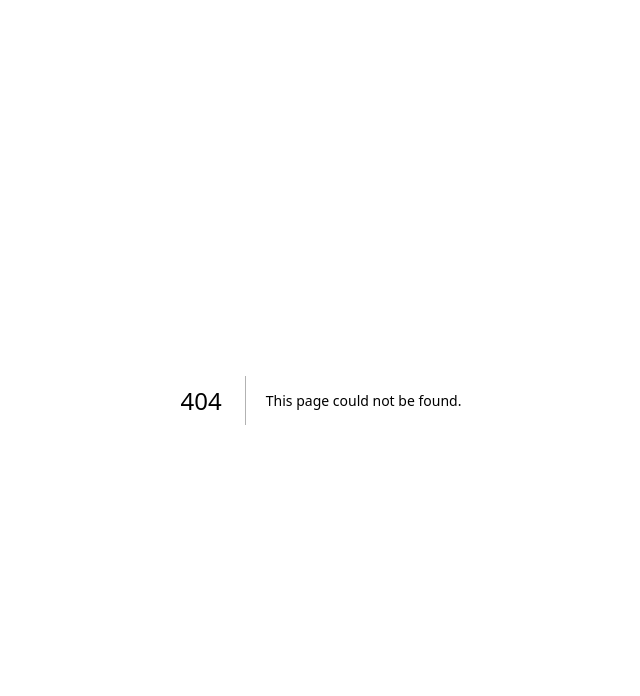
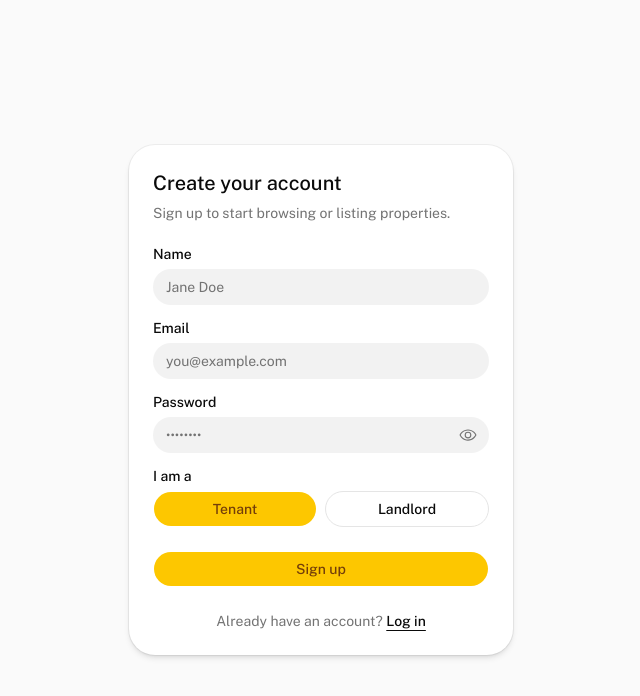
Before and after one commit to YeacinSanto/RentNestFrontend, a Next.js app: page /register in a window 1280 px wide. Before the commit this address had no page. Shown: the top 696 px of the page, without its empty margins (319-959 px from the left). Built offline with nearby package versions, Linux system fonts and the light colour scheme.

Commit message:
register

```diff
--- a/app/(authGroup)/_action/authAction.ts
+++ b/app/(authGroup)/_action/authAction.ts
@@ -50,3 +50,41 @@ export const loginAction = async (prevState : LoginState , formData: FormData) :
 
     return result
 }
+
+export type RegisterState = {
+    success : false,
+    statusCode : number,
+    message : string,
+    error : string
+} | undefined
+
+export const registerAction = async (prevState : RegisterState , formData: FormData) : Promise<RegisterState> => {
+
+    const name = formData.get("name");
+    const email = formData.get("email");
+    const password = formData.get("password");
+    const role = formData.get("role");
+
+    const payload = {
+        name,
+        email,
+        password,
+        role
+    }
+
+    const res = await fetch(`${process.env.BACKEND_API_URL}/api/auth/register`, {
+        method : "POST",
+        headers : {
+            "Content-Type" : "application/json"
+        },
+        body : JSON.stringify(payload)
+    });
+
+    const result = await res.json();
+
+    if(result.success){
+        redirect("/login")
+    }
+
+    return result
+}
--- /dev/null
+++ b/app/(authGroup)/_components/RegisterForm.tsx
@@ -0,0 +1,106 @@
+"use client"
+
+import Link from "next/link"
+import { useActionState, useState } from "react"
+import { EyeIcon, EyeSlashIcon } from "@phosphor-icons/react"
+import { Button } from "@/components/ui/button"
+import { Card, CardContent, CardDescription, CardHeader, CardTitle } from "@/components/ui/card"
+import { Input } from "@/components/ui/input"
+import { Label } from "@/components/ui/label"
+import { registerAction } from "../_action/authAction"
+
+type RegisterRole = "TENANT" | "LANDLORD"
+
+const RegisterForm = () => {
+  const [showPassword, setShowPassword] = useState(false)
+  const [role, setRole] = useState<RegisterRole>("TENANT")
+  const [state, formAction, pending] = useActionState(registerAction, undefined)
+
+  return (
+    <Card className="w-full max-w-sm">
+      <CardHeader>
+        <CardTitle className="text-xl">Create your account</CardTitle>
+        <CardDescription>Sign up to start browsing or listing properties.</CardDescription>
+      </CardHeader>
+      <CardContent>
+        <form action={formAction} className="flex flex-col gap-4">
+          <div className="flex flex-col gap-2">
+            <Label htmlFor="name">Name</Label>
+            <Input id="name" name="name" type="text" autoComplete="name" placeholder="Jane Doe" required />
+          </div>
+
+          <div className="flex flex-col gap-2">
+            <Label htmlFor="email">Email</Label>
+            <Input
+              id="email"
+              name="email"
+              type="email"
+              autoComplete="email"
+              placeholder="you@example.com"
+              required
+            />
+          </div>
+
+          <div className="flex flex-col gap-2">
+            <Label htmlFor="password">Password</Label>
+            <div className="relative">
+              <Input
+                id="password"
+                name="password"
+                type={showPassword ? "text" : "password"}
+                autoComplete="new-password"
+                placeholder="••••••••"
+                className="pr-10"
+                required
+              />
+              <button
+                type="button"
+                onClick={() => setShowPassword((prev) => !prev)}
+                className="absolute inset-y-0 right-0 flex items-center px-3 text-muted-foreground hover:text-foreground"
+                aria-label={showPassword ? "Hide password" : "Show password"}
+              >
+                {showPassword ? <EyeSlashIcon size={18} /> : <EyeIcon size={18} />}
+              </button>
+            </div>
+          </div>
+
+          <div className="flex flex-col gap-2">
+            <Label>I am a</Label>
+            <input type="hidden" name="role" value={role} />
+            <div className="grid grid-cols-2 gap-2">
+              <Button
+                type="button"
+                variant={role === "TENANT" ? "default" : "outline"}
+                onClick={() => setRole("TENANT")}
+              >
+                Tenant
+              </Button>
+              <Button
+                type="button"
+                variant={role === "LANDLORD" ? "default" : "outline"}
+                onClick={() => setRole("LANDLORD")}
+              >
+                Landlord
+              </Button>
+            </div>
+          </div>
+
+          {state?.error && <p className="text-sm text-destructive">{state.error}</p>}
+
+          <Button type="submit" disabled={pending} className="mt-2 w-full">
+            {pending ? "Signing up..." : "Sign up"}
+          </Button>
+        </form>
+
+        <p className="mt-6 text-center text-sm text-muted-foreground">
+          Already have an account?{" "}
+          <Link href="/login" className="font-medium text-foreground underline underline-offset-4">
+            Log in
+          </Link>
+        </p>
+      </CardContent>
+    </Card>
+  )
+}
+
+export default RegisterForm
--- /dev/null
+++ b/app/(authGroup)/register/page.tsx
@@ -0,0 +1,9 @@
+import RegisterForm from "../_components/RegisterForm"
+
+export default function RegisterPage() {
+  return (
+    <div className="flex flex-1 items-center justify-center bg-zinc-50 px-4 py-16 dark:bg-black">
+      <RegisterForm />
+    </div>
+  )
+}
```
